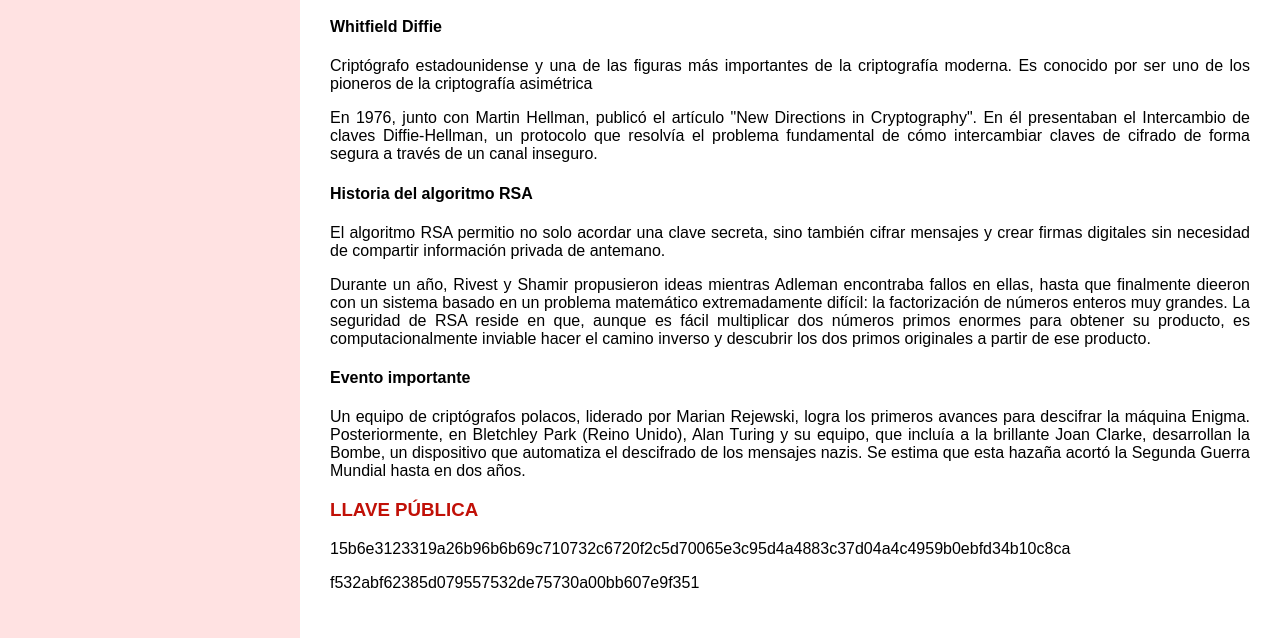
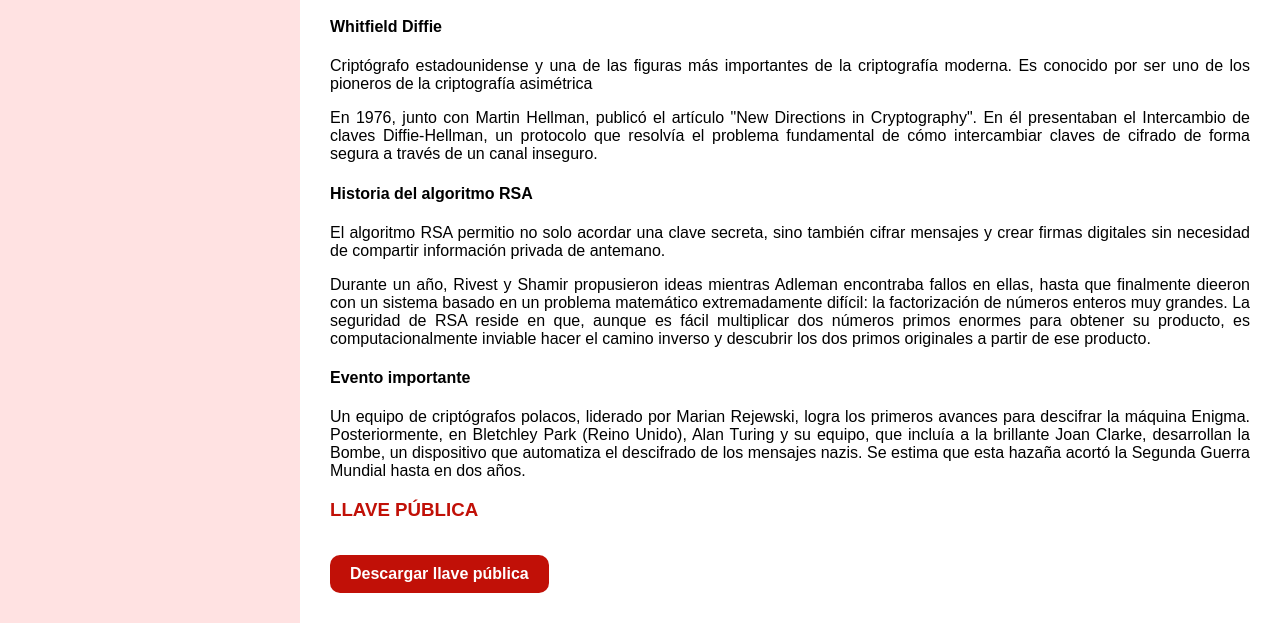
Before and after one commit to AlejandroPGP08/AlejandroPGP08.github.io, a plain HTML site: page index.html in a window 1280 px wide. Shown: the part 1350-1988 px from the top of the page. Drawn offline with Linux system fonts and the light colour scheme.

Commit message:
Add download link for public key
Added a download link for the public key in the HTML file.

```diff
--- a/index.html
+++ b/index.html
@@ -105,8 +105,7 @@
 
         <section class="llave">
             <h3>LLAVE PÚBLICA</h3>
-            <p>15b6e3123319a26b96b6b69c710732c6720f2c5d70065e3c95d4a4883c37d04a4c4959b0ebfd34b10c8ca</p>
-            <p>f532abf62385d079557532de75730a00bb607e9f351</p>
+            <a href="LlavePública.pdf" download class="btn-cv">Descargar llave pública</a>
         </section>
 
     </section>
```
